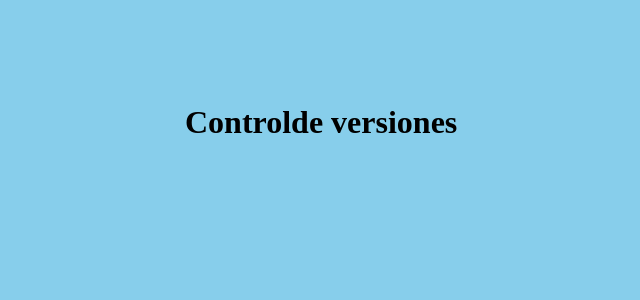
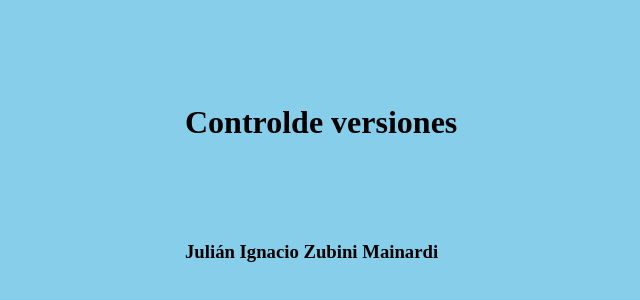
Before and after one commit to Agus2020/TP_SO_I4_Equipo_, a plain HTML site: page index.html in a window 1280 px wide. Shown: the part 96-396 px from the top of the page, without its empty margins (115-755 px from the left). Drawn offline with Linux system fonts and the light colour scheme.

Commit message:
BETA commit

```diff
--- a/index.html
+++ b/index.html
@@ -8,5 +8,6 @@
 </head>
 <body>
 <h1>Controlde versiones</h1>
+<h3>Julián Ignacio Zubini Mainardi</h3>
 </body>
 </html>
```
Also changed, not shown: favicon.ico.txt (added).
